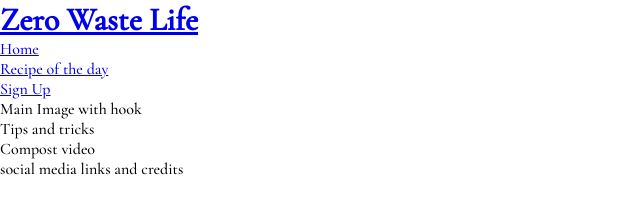
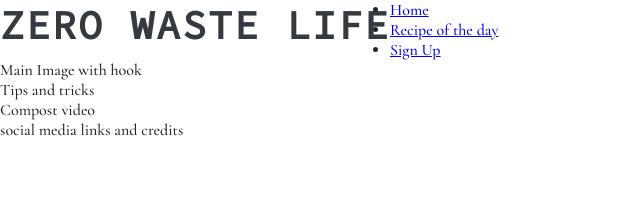
Before and after one commit to Ila-bura/zero-waste-life, a plain HTML site: page index.html in a window 1280 px wide. Shown: the whole page, without its empty margins (0-640 px from the left). Drawn offline with nearby package versions, Linux system fonts and the light colour scheme.

Commit message:
Add style and to heading and logo

```diff
--- a/assets/css/style.css
+++ b/assets/css/style.css
@@ -1,5 +1,5 @@
 
-@import url('https://fonts.googleapis.com/css2?family=Cormorant+Garamond:wght@500&family=Source+Code+Pro:wght@300&display=swap');
+@import url('https://fonts.googleapis.com/css2?family=Cormorant+Garamond:wght@500&family=Source+Code+Pro:wght@400&display=swap');
 
 * {
     margin: 0;
@@ -11,4 +11,19 @@ border: none;
 body {
     font-family: 'Cormorant Garamond', sans-serif;
     font-weight: 500;
+    color: #212529;
 }
+
+/* headings and logo */
+
+h1, h2 {
+    font-family: 'Source Code Pro', sans-serif;
+    text-transform: uppercase;
+    letter-spacing: 2px;
+    color: #343a40;
+}
+
+#logo {
+    float: left;
+    font-size: 250%;
+}
--- a/index.html
+++ b/index.html
@@ -15,7 +15,7 @@
 <body>
     <header>
         <a href="index.html">
-            <h1>Zero Waste Life</h1>
+            <h1 id="logo">Zero Waste Life</h1>
         </a>
         <nav>
             <ul>
```
Also changed, not shown: 1 other file.
